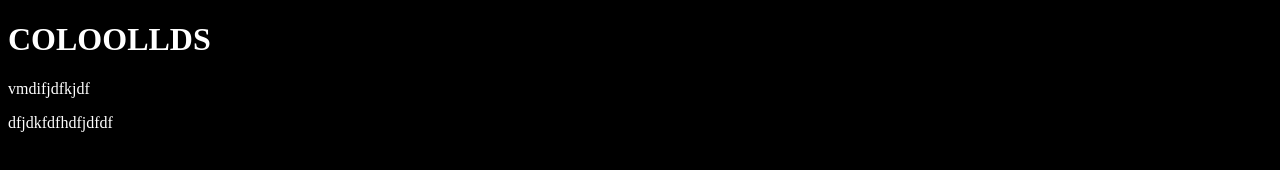
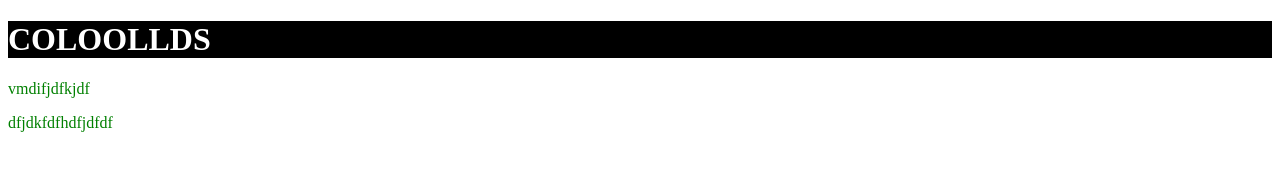
Before and after one commit to Markizdickabraz/main1, a plain HTML site: page index.html in a window 1280 px wide. Drawn offline with Linux system fonts and the light colour scheme.

Commit message:
Змінює колір заголовка та параграфів

```diff
--- a/css/style.css
+++ b/css/style.css
@@ -1,4 +1,7 @@
-body {
+h1 {
     background-color: #000;
     color: #fff;
 }
+p {
+color:green;
+}
```
